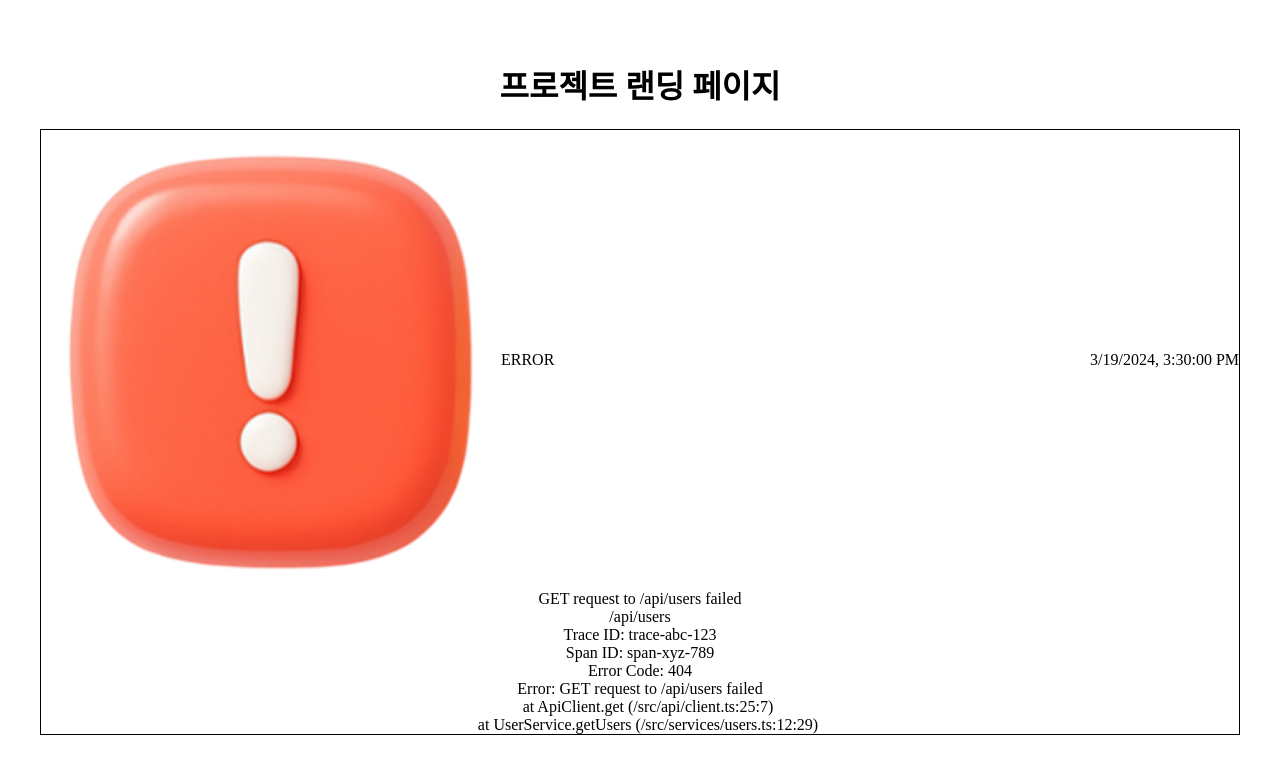
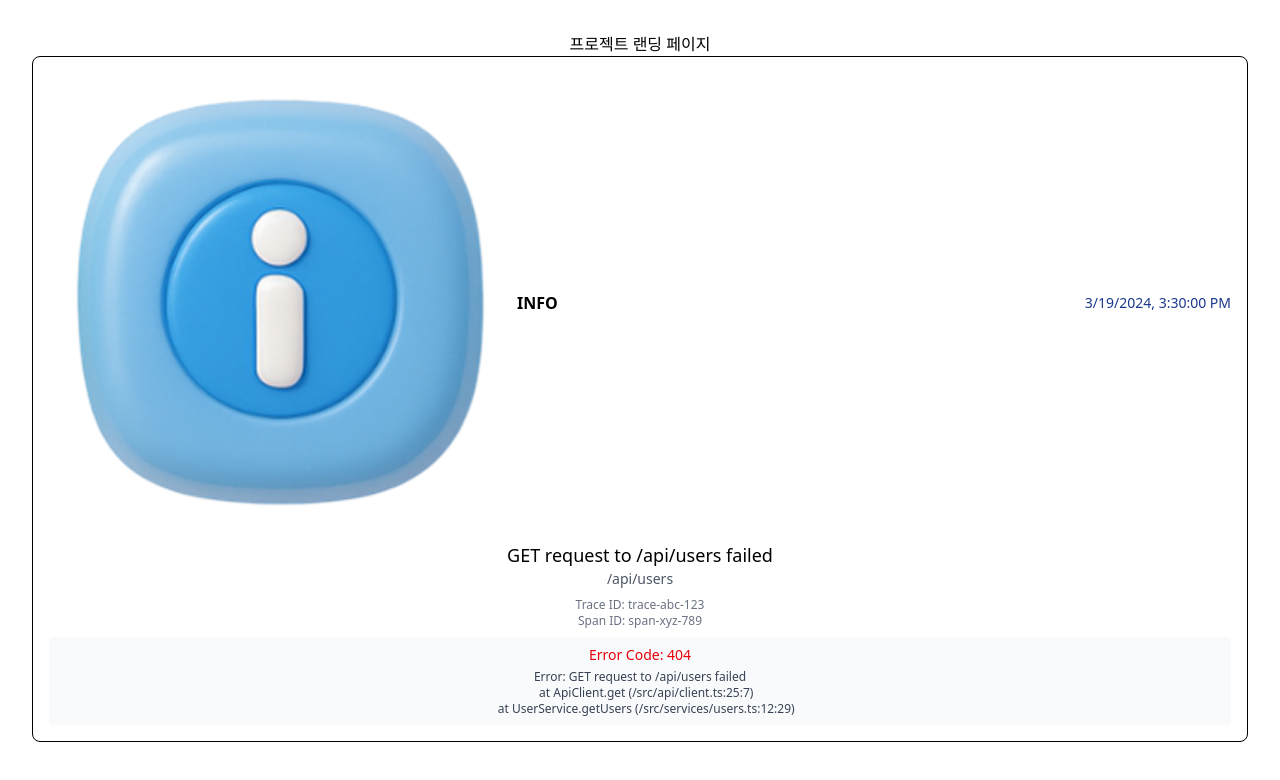
Before and after one commit to SIM-GYUBIN/CHOLOG, a React (Vite) app in the folder frontend/cholog/: page / in a window 1280 px wide. Shown: the top 780 px of the page. Built offline with nearby package versions, Linux system fonts and the light colour scheme.

Commit message:
chore : tailwind 초기설정 수정정 S12P31B207-68

```diff
--- a/frontend/cholog/package.json
+++ b/frontend/cholog/package.json
@@ -11,6 +11,7 @@
   },
   "dependencies": {
     "@reduxjs/toolkit": "^2.7.0",
+    "@tailwindcss/postcss": "^4.1.5",
     "react": "^19.0.0",
     "react-dom": "^19.0.0",
     "react-redux": "^9.2.0",
@@ -27,9 +28,6 @@
     "eslint-plugin-react-refresh": "^0.4.19",
     "globals": "^16.0.0",
     "postcss": "^8.5.3",
-    "tailwindcss": "^4.1.4",
-    "typescript": "~5.7.2",
-    "typescript-eslint": "^8.26.1",
-    "vite": "^6.3.1"
+    "tailwindcss": "^4.1.5"
   }
 }
--- /dev/null
+++ b/frontend/cholog/postcss.config.mjs
@@ -0,0 +1,5 @@
+export default {
+    plugins: {
+      "@tailwindcss/postcss": {},
+    }
+  }
--- a/frontend/cholog/src/components/eachLog.tsx
+++ b/frontend/cholog/src/components/eachLog.tsx
@@ -58,7 +58,7 @@ export default function EachLog({
           <img src={getLevelIcon(level)} alt={`${level.toLowerCase()} 아이콘`} />
           <div className="font-semibold">{level}</div>
         </div>
-        <div className="text-sm text-gray-500">{formattedTime}</div>
+        <div className="text-sm text-blue-900">{formattedTime}</div>
       </div>
 
       <div className="mb-2">
--- a/frontend/cholog/src/index.css
+++ b/frontend/cholog/src/index.css
@@ -1,4 +1,2 @@
-/* src/index.css */
-@tailwind base;
-@tailwind components;
-@tailwind utilities;
+
+@import "tailwindcss";
--- a/frontend/cholog/src/pages/LandingPage.tsx
+++ b/frontend/cholog/src/pages/LandingPage.tsx
@@ -13,7 +13,7 @@ const LandingPage = () => {
         timestamp="2024-03-19T15:30:00Z"
         message="GET request to /api/users failed"
         apiPath="/api/users"
-        level="ERROR"
+        level="INFO"
         traceId="trace-abc-123"
         spanId="span-xyz-789"
         details={{
```
Also changed, not shown: 1 other file (tests, documents, lock files or other folders).
